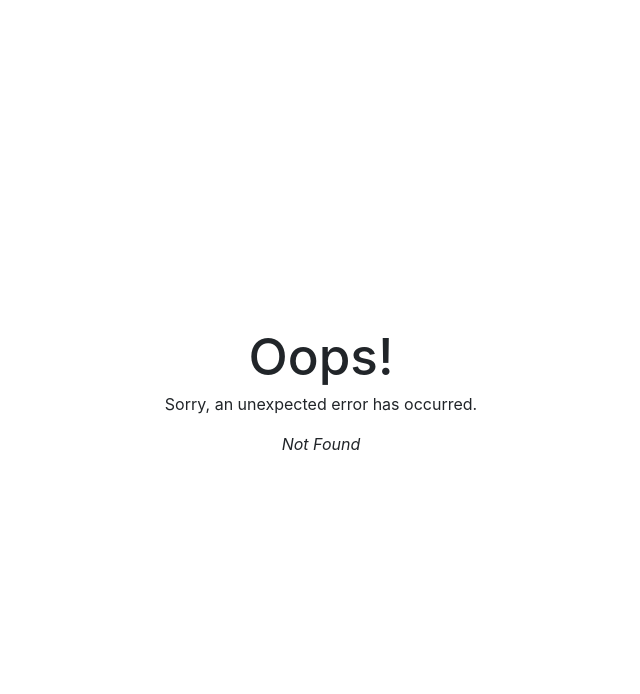
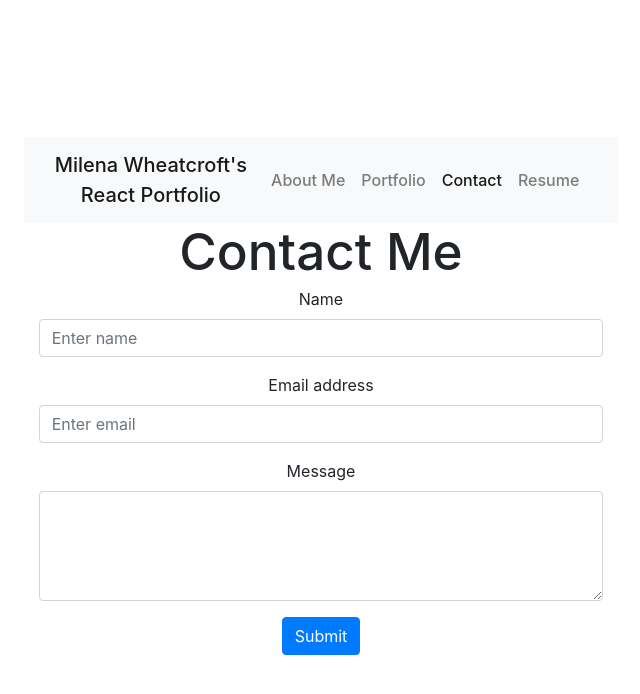
Before and after one commit to milena-allaway/react_portfolio, a React (Vite) app: page /contact in a window 1280 px wide. Before the commit this address had no page. Shown: the top 694 px of the page, without its empty margins (319-959 px from the left). Built offline with nearby package versions, Linux system fonts and the light colour scheme.

Commit message:
updated contact page with validation for fields, no back end for now

```diff
--- a/src/pages/ContactPage.jsx
+++ b/src/pages/ContactPage.jsx
@@ -1,3 +1,126 @@
-// import React, { UseState } from 'react';
-// //https://react-bootstrap.netlify.app/docs/getting-started/introduction
-// import {Container, Row, Col, Form, Button} from 'react-bootstrap';
+import { useState } from 'react';
+import { Form, Button } from 'react-bootstrap';
+
+export default function ContactPage() {
+
+    const [name, setName] = useState('');
+    const [email, setEmail] = useState('');
+    const [message, setMessage] = useState('');
+    const [nameError, setNameError] = useState("");
+    const [emailError, setEmailError] = useState("");
+    const [messageError, setMessageError] = useState("");
+    const [sentMessage, setSentMessage] = useState("");
+
+    const handleInputChange = (e) => {
+        const { target } = e;
+        const inputType = target.name;
+        const inputValue = target.value;
+
+        if (inputType === 'name') {
+            setName(inputValue);
+        } else if (inputType === 'email') {
+            setEmail(inputValue);
+        } else {
+            setMessage(inputValue);
+        }
+    };
+
+    const handleFormSubmit = (e) => {
+
+        e.preventDefault();
+        // clear previous error messages
+        setNameError('');
+        setEmailError('');
+        setMessageError('');
+        setSentMessage('');
+
+        if (!name) {
+            setNameError("Your name is required!")
+            setSentMessage(""); // clear sent message if there's an error
+        }
+        if (!email) {
+            setEmailError("An e-mail is required!")
+            setSentMessage(""); // clear sent message if there's an error
+        } else if (!email.includes('@')) {
+            setEmailError("Please enter a valid email address!")
+            setSentMessage("");
+        }
+        if (!message) {
+            setMessageError("A message is required!")
+            setSentMessage(""); // clear sent message if there's an error
+        }
+        // stop here if there are any input errors
+        if (nameError || emailError || messageError) {
+            return;
+        }
+
+        // Display success message if all is good
+        setSentMessage("Message sent!");
+        // Clear form fields
+        setName('');
+        setEmail('');
+        setMessage('');
+
+    };
+
+    return (
+
+        <div className="container text-center">
+            <h1>Contact Me</h1>
+            <Form onSubmit={handleFormSubmit}>
+                <Form.Group className="mb-3" controlId="formName">
+                    <Form.Label>Name</Form.Label>
+                    <Form.Control
+                        type="text"
+                        placeholder="Enter name"
+                        name="name"
+                        value={name}
+                        onChange={handleInputChange}
+                        isInvalid={!!nameError}
+
+                    />
+                    <Form.Control.Feedback type="invalid">
+                        {nameError}
+                    </Form.Control.Feedback>
+                </Form.Group>
+
+                <Form.Group className="mb-3" controlId="formEmail">
+                    <Form.Label>Email address</Form.Label>
+                    <Form.Control
+                        type="email"
+                        placeholder="Enter email"
+                        name="email"
+                        value={email}
+                        onChange={handleInputChange}
+                        isInvalid={!!emailError}
+                    />
+                    <Form.Control.Feedback type="invalid">
+                        {emailError}
+                    </Form.Control.Feedback>
+                </Form.Group>
+
+                <Form.Group className="mb-3" controlId="formMessage">
+                    <Form.Label>Message</Form.Label>
+                    <Form.Control
+                        as="textarea"
+                        rows={4}
+                        name="message"
+                        value={message}
+                        onChange={handleInputChange}
+                        isInvalid={!!messageError}
+                    />
+                    <Form.Control.Feedback type="invalid">
+                        {messageError}
+                    </Form.Control.Feedback>
+                </Form.Group>
+
+                <Button variant="primary" type="submit">
+                    Submit
+                </Button>
+
+                <h4>{sentMessage}</h4>
+
+            </Form>
+        </div>
+    );
+}
```
Also changed, not shown: src/main.jsx (+5 -5 lines), 1 other file (tests, documents, lock files or other folders).
